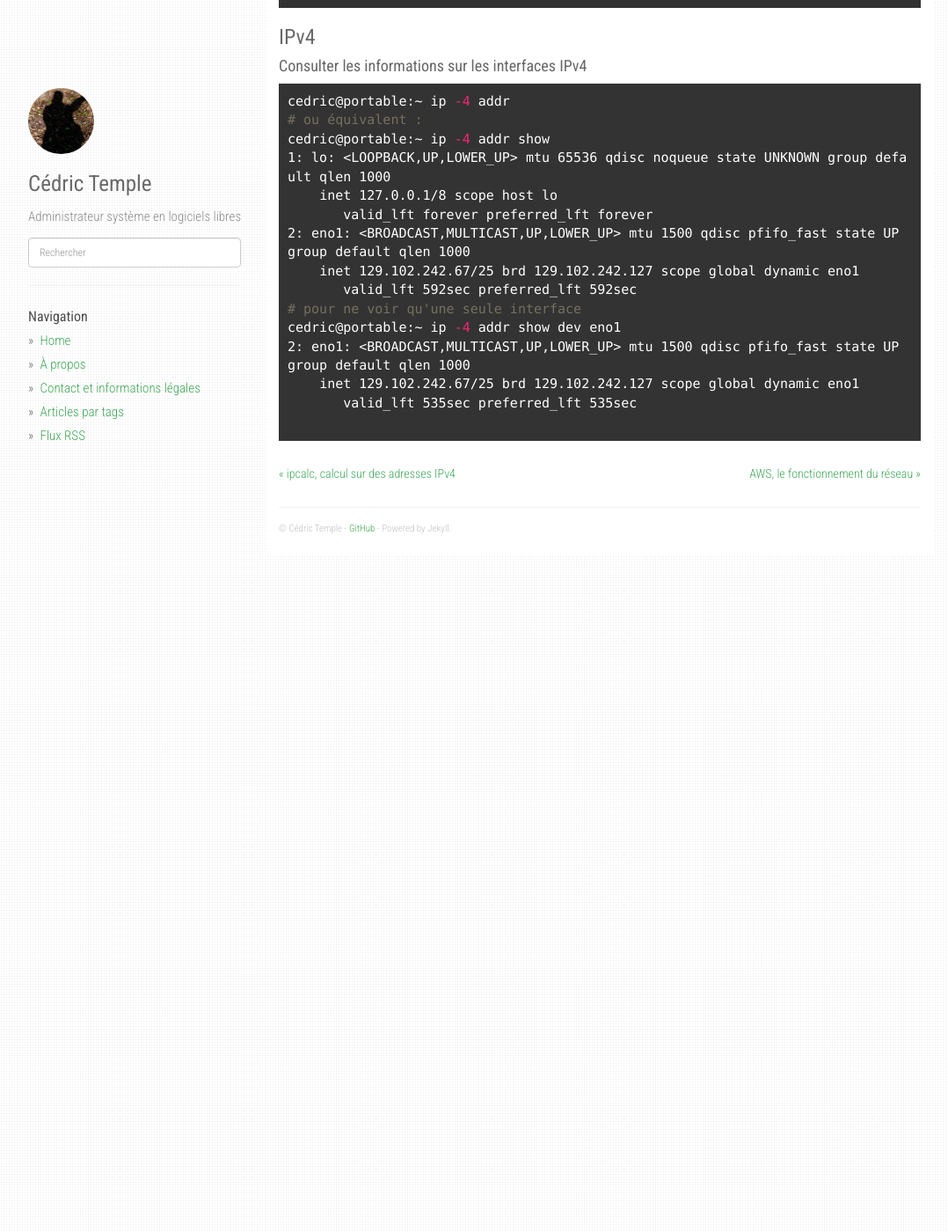
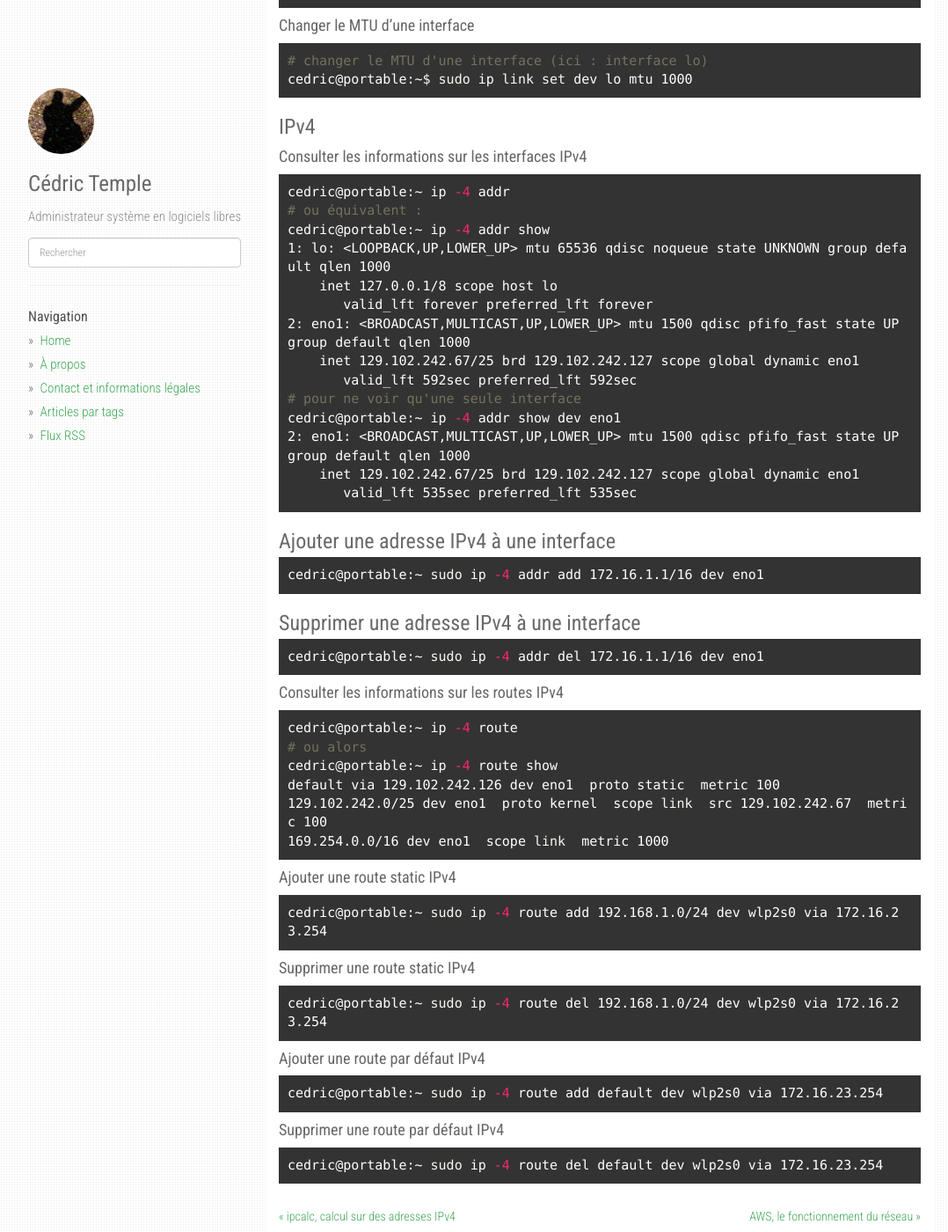
Before and after one commit to cedrictemple/blog.cedrictemple.net, a Jekyll site: the page built from _notes-pour-plus-tard/2019-04-28-ip.md, in a window 1280 px wide and 1400 px high, scrolled down 1024 px. Shown: the whole window at 88% size, without its empty margins (53-1131 px from the left). Built offline with Jekyll 4.4.1, drawn with Linux system fonts in a browser that asks for light colours; nearby versions of some CDN libraries; some of the changed text lies outside the part shown.

Commit message:
Première version command ip (ipv4)

````diff
--- a/_notes-pour-plus-tard/2019-04-25-ip.md
+++ b/_notes-pour-plus-tard/2019-04-28-ip.md
@@ -21,33 +21,38 @@ tags:
 ### Introduction
 Les commandes historiques de configuration du réseau _ifconfig_ et _route_ sont _outdated_ : ils ne faut plus les utiliser. Elles ont disparu (ou vont disparaître) des distributions GNU/Linux. Il faut maintenant utiliser leurs remplaçantes. Je note ici les cas d'utilisation et les exemples.
 
-### Ethernet
-#### Voir
+### Niveau lien
+#### Voir la configuration des liens
 Pour voir la configuration des liens :
 ``` bash
-cedric@portable:~ ip link
+cedric@portable:~$ ip link
 1: lo: <LOOPBACK,UP,LOWER_UP> mtu 65536 qdisc noqueue state UNKNOWN mode DEFAULT group default qlen 1000
     link/loopback 00:00:00:00:00:00 brd 00:00:00:00:00:00
 2: eno1: <BROADCAST,MULTICAST,UP,LOWER_UP> mtu 1500 qdisc pfifo_fast state UP mode DEFAULT group default qlen 1000
     link/ether 18:03:73:3a:56:7f brd ff:ff:ff:ff:ff:ff
-cedric@portable:~ ip link show
+cedric@portable:~$ ip link show
 1: lo: <LOOPBACK,UP,LOWER_UP> mtu 65536 qdisc noqueue state UNKNOWN mode DEFAULT group default qlen 1000
     link/loopback 00:00:00:00:00:00 brd 00:00:00:00:00:00
 2: eno1: <BROADCAST,MULTICAST,UP,LOWER_UP> mtu 1500 qdisc pfifo_fast state UP mode DEFAULT group default qlen 1000
     link/ether 18:03:73:3a:56:7f brd ff:ff:ff:ff:ff:ff
-cedric@portable:~ ip link show dev eno1
+cedric@portable:~$ ip link show dev eno1
 1: lo: <LOOPBACK,UP,LOWER_UP> mtu 65536 qdisc noqueue state UNKNOWN mode DEFAULT group default qlen 1000
     link/loopback 00:00:00:00:00:00 brd 00:00:00:00:00:00
 2: eno1: <BROADCAST,MULTICAST,UP,LOWER_UP> mtu 1500 qdisc pfifo_fast state UP mode DEFAULT group default qlen 1000
     link/ether 18:03:73:3a:56:7f brd ff:ff:ff:ff:ff:ff
 # voir les interfaces up seulement
-cedric@portable:~ ip link show up
+cedric@portable:~$ ip link show up
 # voir les interfaces down seulement : pas possible /o\
+```
+#### Activation/désactivation d'une interface
+``` bash
+cedric@portable:~$ sudo ip link set up dev eno1
+cedric@portable:~$ sudo ip link set down dev eno1
 ```
 #### Changer le MTU d'une interface
 ``` bash
 # changer le MTU d'une interface (ici : interface lo)
-cedric@portable:~ ip link set dev lo mtu 1000
+cedric@portable:~$ sudo ip link set dev lo mtu 1000
 ```
 
 
@@ -68,5 +73,37 @@ cedric@portable:~ ip -4 addr show dev eno1
 2: eno1: <BROADCAST,MULTICAST,UP,LOWER_UP> mtu 1500 qdisc pfifo_fast state UP group default qlen 1000
     inet 129.102.242.67/25 brd 129.102.242.127 scope global dynamic eno1
        valid_lft 535sec preferred_lft 535sec
-
 ```
+### Ajouter une adresse IPv4 à une interface
+``` bash
+cedric@portable:~ sudo ip -4 addr add 172.16.1.1/16 dev eno1
+```
+### Supprimer une adresse IPv4 à une interface
+``` bash
+cedric@portable:~ sudo ip -4 addr del 172.16.1.1/16 dev eno1
+```
+#### Consulter les informations sur les routes IPv4
+``` bash
+cedric@portable:~ ip -4 route
+# ou alors
+cedric@portable:~ ip -4 route show
+default via 129.102.242.126 dev eno1  proto static  metric 100
+129.102.242.0/25 dev eno1  proto kernel  scope link  src 129.102.242.67  metric 100
+169.254.0.0/16 dev eno1  scope link  metric 1000
+```
+#### Ajouter une route static IPv4
+``` bash
+cedric@portable:~ sudo ip -4 route add 192.168.1.0/24 dev wlp2s0 via 172.16.23.254
+```
+#### Supprimer une route static IPv4
+``` bash
+cedric@portable:~ sudo ip -4 route del 192.168.1.0/24 dev wlp2s0 via 172.16.23.254
+```
+#### Ajouter une route par défaut IPv4
+``` bash
+cedric@portable:~ sudo ip -4 route add default dev wlp2s0 via 172.16.23.254
+```
+#### Supprimer une route par défaut IPv4
+``` bash
+cedric@portable:~ sudo ip -4 route del default dev wlp2s0 via 172.16.23.254
+```
````
Also changed, not shown: other parts of _notes-pour-plus-tard/2019-04-28-ip.md (+1 -1 lines).
